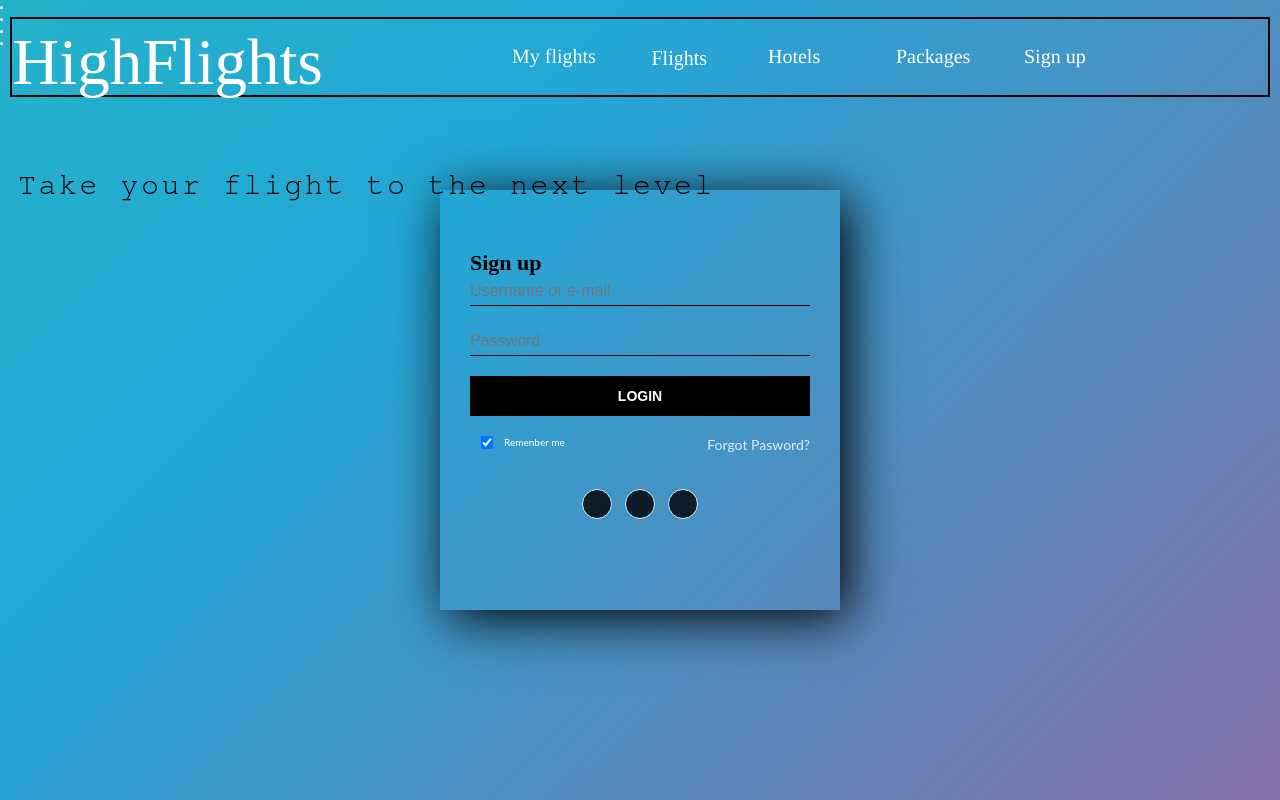
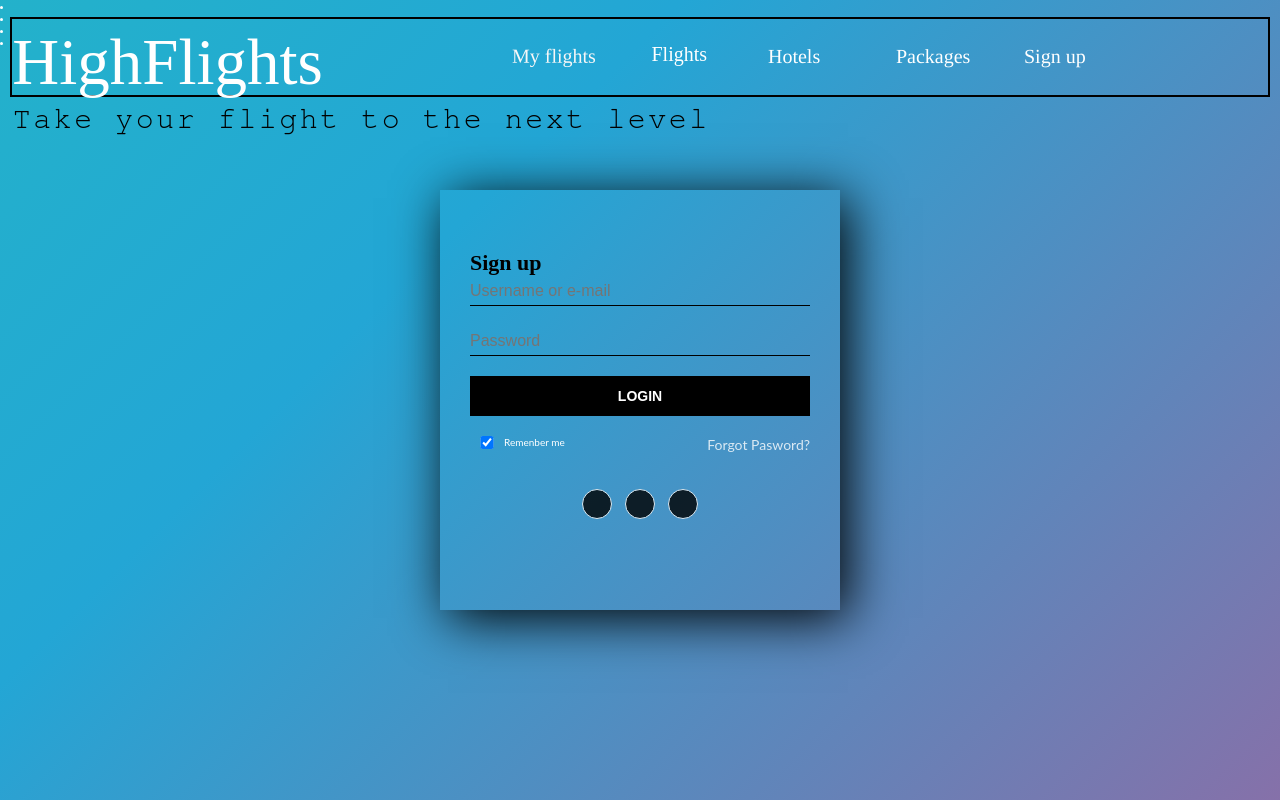
Before and after one commit to edmeiran/HighFlights, a plain HTML site: page signup.html in a window 1280 px wide. Drawn offline with Linux system fonts and the light colour scheme.

Commit message:
good changes

```diff
--- a/Flights.css
+++ b/Flights.css
@@ -92,7 +92,7 @@ h3 {
     width: 75px;
     height: 0.01%;
     left: 50%;
-    top: 6.5%;
+    top: 6%;
 
 
     font-family: Nunito Sans;
@@ -205,8 +205,8 @@ h3 {
 h7 {
     float: left;
     position: absolute;
-    top: 170px;
-    left: 18px;
+    top: 13%;
+    left: 1%;
     font-size: 30px;
     font-family: 'FreeMono', 'monospace';
     color: rgb(0, 0, 0);
--- a/MyFlights.css
+++ b/MyFlights.css
@@ -205,35 +205,10 @@ h3 {
 h7 {
     float: left;
     position: absolute;
-    top: 170px;
-    left: 18px;
+    top: 13%;
+    left: 1%;
     font-size: 30px;
     font-family: 'FreeMono', 'monospace';
     color: rgb(0, 0, 0);
     letter-spacing: 2.5px;
 }
-
-
-.wrapper{
-    width: 400px;
-    height: 420px;
-    color: #000;
-    top: 50%;
-    left: 50%;
-    padding: 60px 30px;
-    position: absolute;
-    transform: translate(-50%, -50%);
-    box-sizing: border-box;
-    box-shadow: 8px 8px 50px #000;
-}
-
-h8 {
-    margin: 0;
-    padding: 0;
-    font-weight: bold;
-    font-size: 22px;
-    color: rgb(0, 0, 0);
-    text-align: center;
-    margin-bottom: 8%;
-    font-family:Courgette;
-}
--- a/mainpage.css
+++ b/mainpage.css
@@ -92,7 +92,7 @@ h3 {
     width: 75px;
     height: 0.01%;
     left: 50%;
-    top: 6.5%;
+    top: 6%;
 
 
     font-family: Nunito Sans;
@@ -205,8 +205,8 @@ h3 {
 h7 {
     float: left;
     position: absolute;
-    top: 170px;
-    left: 18px;
+    top: 13%;
+    left: 1%;
     font-size: 30px;
     font-family: 'FreeMono', 'monospace';
     color: rgb(0, 0, 0);
--- a/signup.css
+++ b/signup.css
@@ -92,7 +92,7 @@ h3 {
     width: 75px;
     height: 0.01%;
     left: 50%;
-    top: 6.5%;
+    top: 6%;
 
 
     font-family: Nunito Sans;
@@ -205,8 +205,8 @@ h3 {
 h7 {
     float: left;
     position: absolute;
-    top: 170px;
-    left: 18px;
+    top: 13%;
+    left: 1%;
     font-size: 30px;
     font-family: 'FreeMono', 'monospace';
     color: rgb(0, 0, 0);
@@ -322,8 +322,3 @@ h8 {
 .socials a i{
     padding: 8px 0;
 }
-
-
-a{
-
-}
```
Also changed, not shown: signup.html (+1 -0 lines), funkcijas.js (added).
